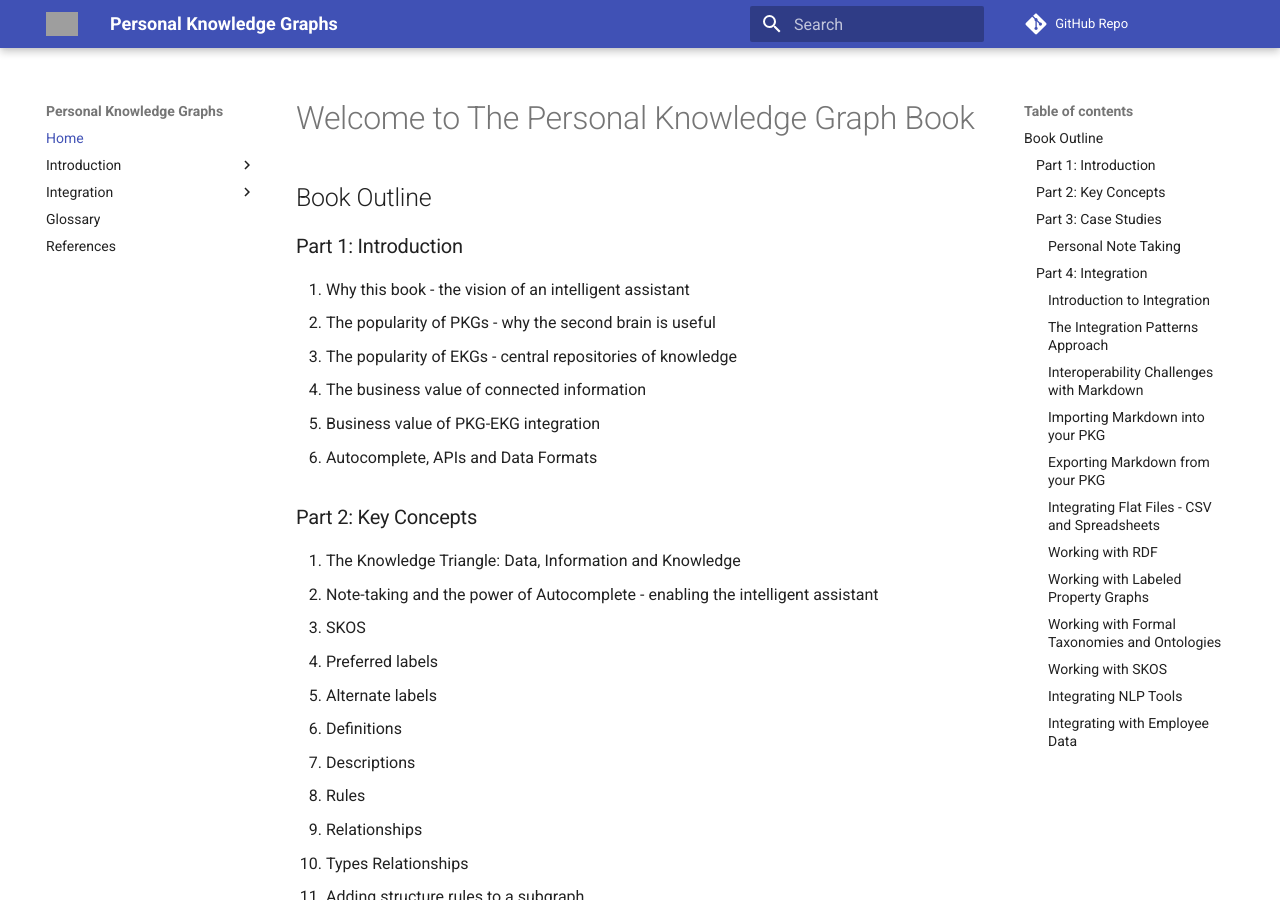
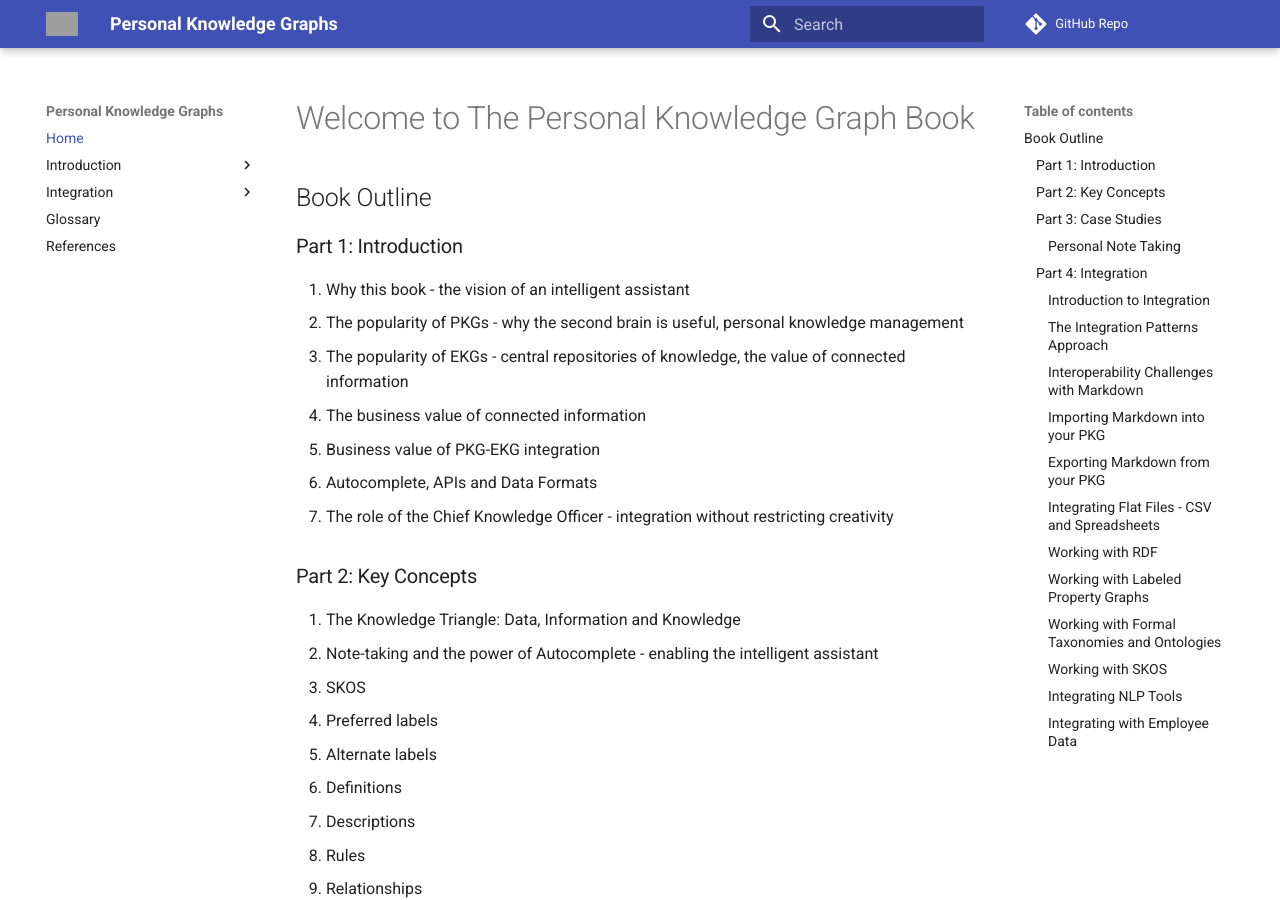
Before and after one commit to dmccreary/personal-knowledge-graphs, an MkDocs documentation site: the page built from docs/index.md, in a window 1280 px wide and 900 px high. Built offline with MkDocs 1.6.1 and Material for MkDocs 9.7.7, drawn with Linux system fonts in a browser that asks for light colours; comment, search, counter and statistics services are not loaded; grey boxes are pictures that could not be loaded.

Commit message:
updated content

```diff
--- a/docs/index.md
+++ b/docs/index.md
@@ -5,11 +5,12 @@
 ### Part 1: Introduction
 
 1. Why this book - the vision of an intelligent assistant
-2. The popularity of PKGs - why the second brain is useful
-3. The popularity of EKGs - central repositories of knowledge
+2. The popularity of PKGs - why the second brain is useful, personal knowledge management
+3. The popularity of EKGs - central repositories of knowledge, the value of connected information
 4. The business value of connected information
 5. Business value of PKG-EKG integration
 6. Autocomplete, APIs and Data Formats
+7. The role of the Chief Knowledge Officer - integration without restricting creativity
 
 ### Part 2: Key Concepts
 
```
Also changed, not shown: site/404.html, site/index.html, site/search/search_index.json, site/sitemap.xml, 1 other file.
